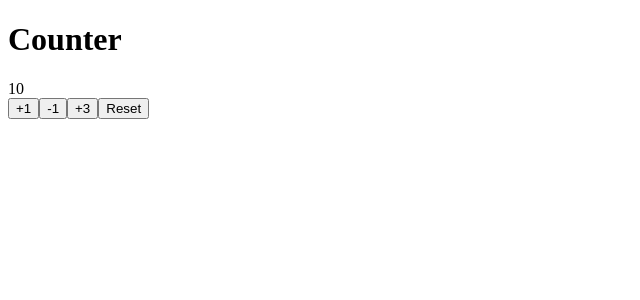
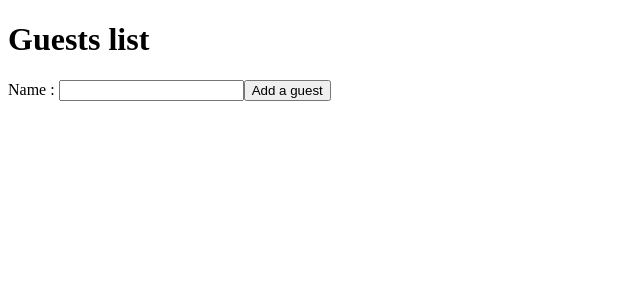
Before and after one commit to ndjerrou/react-week1-fsd53, a React (Vite) app: page / in a window 1280 px wide. Shown: the top 300 px of the page, without its empty margins (0-640 px from the left). Built offline with nearby package versions, Linux system fonts and the light colour scheme.

Commit message:
ex guest list

```diff
--- a/src/App.jsx
+++ b/src/App.jsx
@@ -1,7 +1,7 @@
-import Counter from './components/Counter';
+import GuestList from './components/GuestList';
 
 const App = () => {
-  return <Counter />;
+  return <GuestList />;
 };
 
 export default App;
--- /dev/null
+++ b/src/components/GuestList.jsx
@@ -0,0 +1,27 @@
+import { useState } from 'react';
+
+function GuestList() {
+  const [name, setName] = useState('');
+  return (
+    <>
+      <h1>Guests list</h1>
+      <label>Name : </label>
+      <input value={name} onChange={e => setName(e.target.value)} />
+      <button>Add a guest</button>
+    </>
+  );
+}
+
+export default GuestList;
+
+{
+  /* <form>
+  <input />
+</form>; */
+}
+
+// document.querySelector('form').addEventListener('submit', e => {
+//     //processing...
+
+//     const name = document.querySelector('input#name').value
+// })
```
